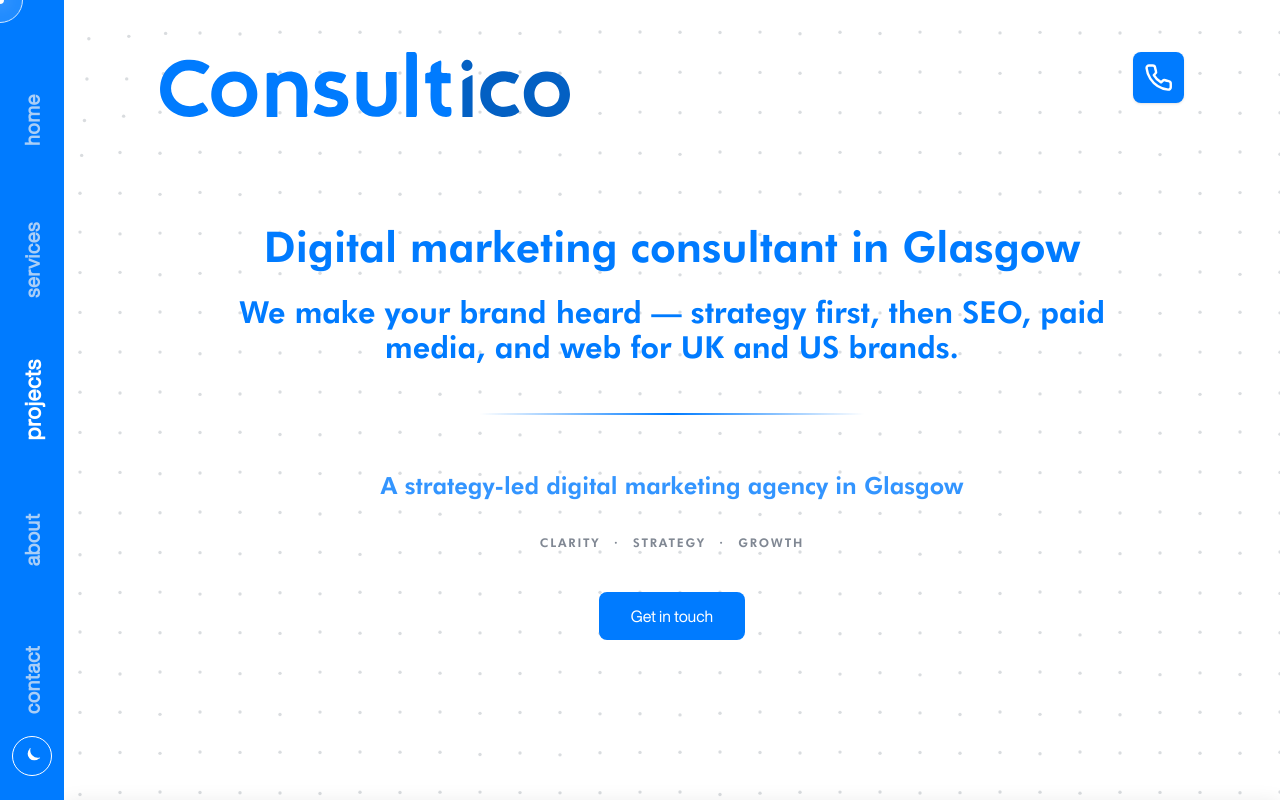
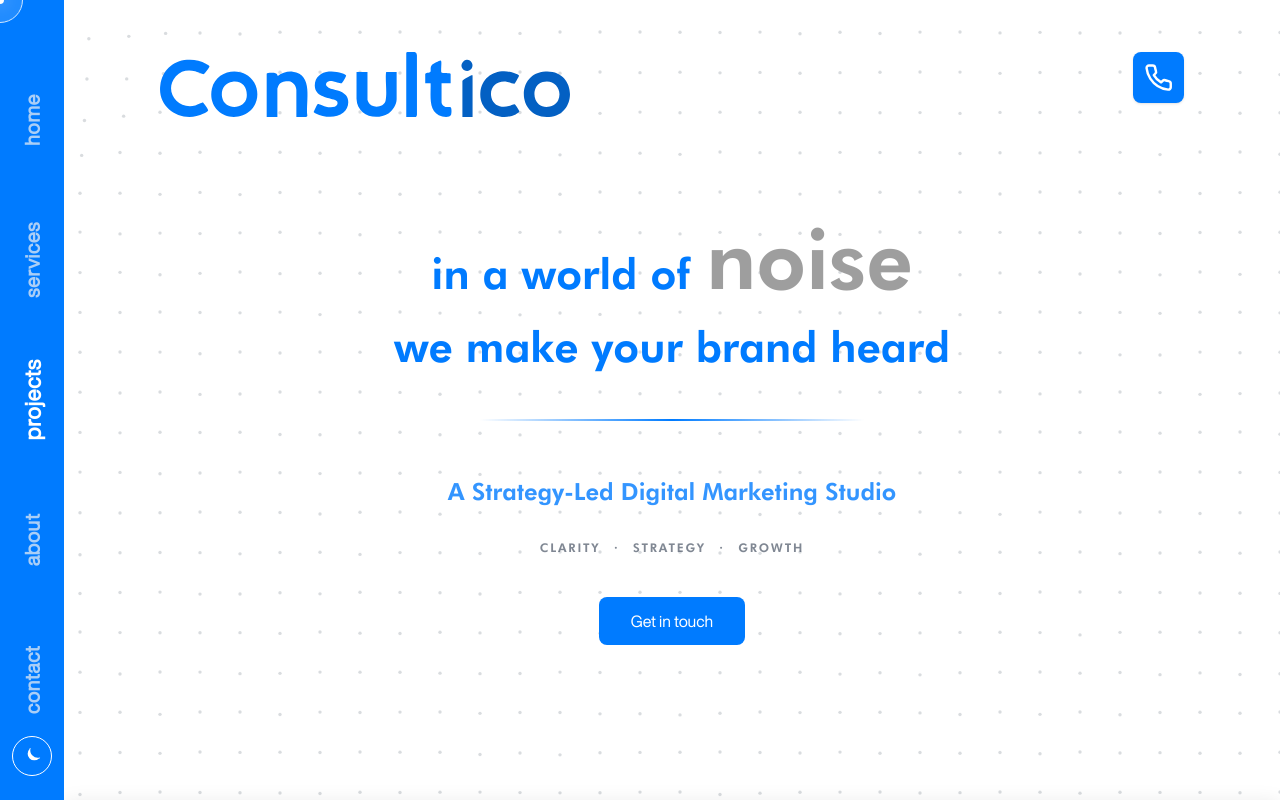
Before and after one commit to gabrielsaban/consultico-marketing-site, a Next.js app: page / in a window 1280 px wide. Shown: the top 800 px of the page. Built offline with nearby package versions, Linux system fonts and the light colour scheme; grey boxes are pictures that could not be loaded.

Commit message:
Restore original hero: "in a world of noise" with image-filled text.
Revert the Stage 2 SEO headline swap so the homepage hero keeps the brand slogan and visual noise treatment.

Co-authored-by: Cursor <cursoragent@cursor.com>

```diff
--- a/src/components/HeroSection.tsx
+++ b/src/components/HeroSection.tsx
@@ -1,17 +1,12 @@
 'use client';
 
-import type { ReactNode } from 'react';
 import { motion } from 'framer-motion';
 import { useState } from 'react';
 import Image from 'next/image';
-import Link from 'next/link';
 import Container from '@/components/Container';
+import ImageFilledText from '@/components/ImageFilledText';
 import ContactHeaderButton from '@/components/ContactHeaderButton';
 import { consumeHomeEntryAnimationSkip, scrollToHomeSection } from '@/lib/homeNavigation';
-
-interface HeroSectionProps {
-  headline: ReactNode;
-}
 
 // Animation variants for staggered content reveal
 const containerVariants = {
@@ -32,12 +27,12 @@ const itemVariants = {
     y: 0,
     transition: {
       duration: 0.45,
-      ease: [0.4, 0, 0.2, 1] as const,
+      ease: [0.4, 0, 0.2, 1] as const, // easeOut bezier
     },
   },
 };
 
-export default function HeroSection({ headline }: HeroSectionProps) {
+export default function HeroSection() {
   const [skipEntryAnimation] = useState(() => {
     if (typeof window === 'undefined') return false;
     return consumeHomeEntryAnimationSkip();
@@ -45,8 +40,10 @@ export default function HeroSection({ headline }: HeroSectionProps) {
 
   return (
     <div className="min-h-[100svh] relative flex items-center pt-24 pb-16 md:pt-32 md:pb-20 lg:pt-36 lg:pb-24 xl:pt-28">
+      {/* Background gradient */}
       <div className="absolute inset-0 -z-10" />
 
+      {/* Brand logo SVG - positioned near top-left on desktop (hidden on phones; TopBar shows logo) */}
       <motion.div
         className="absolute top-[3.25rem] left-4 sm:left-6 md:left-[5vw] lg:left-[7.5vw] hidden md:block"
         initial={skipEntryAnimation ? false : { opacity: 0, y: -40 }}
@@ -54,12 +51,12 @@ export default function HeroSection({ headline }: HeroSectionProps) {
         transition={{
           delay: 0.15,
           duration: 0.35,
-          ease: 'easeOut',
+          ease: "easeOut"
         }}
       >
         <Image
           src="/brand/logo_main.svg"
-          alt="Consultico digital marketing consultancy logo"
+          alt="Consultico"
           width={420}
           height={120}
           className="block w-[min(36vw,520px)] [@media(max-height:800px)]:w-[min(32vw,460px)] h-auto"
@@ -67,6 +64,7 @@ export default function HeroSection({ headline }: HeroSectionProps) {
         />
       </motion.div>
 
+      {/* Header contact button - hidden on phones; TopBar shows compact contact shortcut */}
       <motion.div
         className="absolute top-[3.25rem] right-4 sm:right-6 md:right-[5vw] lg:right-[7.5vw] hidden md:flex"
         initial={skipEntryAnimation ? false : { opacity: 0, y: -40 }}
@@ -74,12 +72,13 @@ export default function HeroSection({ headline }: HeroSectionProps) {
         transition={{
           delay: 0.15,
           duration: 0.35,
-          ease: 'easeOut',
+          ease: "easeOut"
         }}
       >
         <ContactHeaderButton />
       </motion.div>
 
+      {/* Main Hero Content - Centered Slogan */}
       <Container className="w-full">
         <motion.div
           className="text-center [@media(max-height:800px)]:translate-y-6"
@@ -87,26 +86,47 @@ export default function HeroSection({ headline }: HeroSectionProps) {
           initial={skipEntryAnimation ? false : 'hidden'}
           animate="visible"
         >
+          {/* Slogan */}
           <motion.div className="mb-12" variants={itemVariants}>
-            {headline}
+            <div className="flex flex-col items-center gap-4 md:gap-6">
+              {/* Line 1: "in a world of noise" */}
+              <div className="flex flex-wrap items-baseline justify-center gap-3 md:gap-4">
+                <h1 className="text-blue-primary font-futura font-[750] text-[clamp(1.65rem,4.55vmin,3.35rem)] [@media(max-height:800px)]:text-[clamp(1.9rem,5.3vmin,3.9rem)] 2xl:text-[clamp(2rem,3.9vw,4rem)] leading-[1.1]">
+                  in a world of
+                </h1>
+                <ImageFilledText
+                  text="noise"
+                  className="font-futura font-[750] text-[clamp(3rem,8.75vmin,7.5rem)] [@media(max-height:800px)]:text-[clamp(3.5rem,10.15vmin,8.7rem)] 2xl:text-[clamp(3.75rem,7.75vw,9.75rem)] leading-[1]"
+                />
+              </div>
+
+              {/* Line 2: "we make your brand heard" */}
+              <h2 className="text-blue-primary font-futura font-[750] text-[clamp(1.65rem,4.55vmin,3.35rem)] [@media(max-height:800px)]:text-[clamp(1.9rem,5.3vmin,3.9rem)] 2xl:text-[clamp(2rem,3.9vw,4rem)] leading-[1.1]">
+                we make your brand heard
+              </h2>
+            </div>
           </motion.div>
 
+          {/* Decorative Divider */}
           <motion.div className="mb-14" variants={itemVariants}>
-            <div className="h-[2px] bg-gradient-to-r from-transparent via-blue-primary to-transparent mx-auto w-[30vw]" />
+            <div className="h-[2px] bg-gradient-to-r from-transparent via-blue-primary to-transparent mx-auto w-[30vw]"  />
           </motion.div>
 
+          {/* Supporting Line - Strategy Focus */}
           <motion.div className="mb-8" variants={itemVariants}>
             <p className="text-blue-primary opacity-80 font-futura font-medium text-[clamp(1rem,2.25vw,1.9rem)] [@media(max-height:800px)]:text-[clamp(0.95rem,1.85vw,1.5rem)] leading-[1.3]">
-              A strategy-led digital marketing agency in Glasgow
+              A Strategy-Led Digital Marketing Studio
             </p>
           </motion.div>
 
+          {/* Philosophy Micro Line */}
           <motion.div className="mb-10" variants={itemVariants}>
             <p className="text-gray-600 dark:text-gray-300 font-futura text-[clamp(0.75rem,0.9vw,0.85rem)] tracking-[0.15em] opacity-70 uppercase">
-              Clarity <span className="mx-2">·</span> Strategy <span className="mx-2">·</span> Growth
+               Clarity <span className="mx-2">·</span> Strategy <span className="mx-2">·</span> Growth
             </p>
           </motion.div>
 
+          {/* CTA Button */}
           <motion.div variants={itemVariants}>
             <motion.button
               className="bg-blue-primary text-white font-helvetica font-medium text-[clamp(1rem,1.2vw,1.125rem)] px-8 py-3 rounded-lg transition-colors duration-200 hover:bg-[#006FE6] active:bg-[#0067D6] focus:outline-none focus:ring-2 focus:ring-blue-primary focus:ring-offset-2"
--- a/src/home/HeroHeadline.tsx
+++ /dev/null
@@ -1,12 +0,0 @@
-export default function HeroHeadline() {
-  return (
-    <div className="flex flex-col items-center gap-4 md:gap-6">
-      <h1 className="text-blue-primary font-futura font-[750] text-[clamp(1.65rem,4.55vmin,3.35rem)] [@media(max-height:800px)]:text-[clamp(1.9rem,5.3vmin,3.9rem)] 2xl:text-[clamp(2rem,3.9vw,4rem)] leading-[1.1] max-w-4xl">
-        Digital marketing consultant in Glasgow
-      </h1>
-      <h2 className="text-blue-primary font-futura font-[750] text-[clamp(1.35rem,3.5vmin,2.5rem)] [@media(max-height:800px)]:text-[clamp(1.5rem,3.8vmin,2.75rem)] 2xl:text-[clamp(1.65rem,3.2vw,2.85rem)] leading-[1.15] max-w-4xl">
-        We make your brand heard — strategy first, then SEO, paid media, and web for UK and US brands.
-      </h2>
-    </div>
-  );
-}
--- a/src/home/HomeSection.tsx
+++ b/src/home/HomeSection.tsx
@@ -1,14 +1,15 @@
 import HeroSection from '@/components/HeroSection';
-import HeroHeadline from './HeroHeadline';
 import MarketingIntro from './MarketingIntro';
 import ThinkFirstSection from './ThinkFirstSection';
+// import KeywordSection from './KeywordSection';
 
 export default function HomeSection() {
   return (
     <section id="home">
-      <HeroSection headline={<HeroHeadline />} />
+      <HeroSection />
       <MarketingIntro />
       <ThinkFirstSection />
+      {/* <KeywordSection /> */}
     </section>
   );
 }
```
